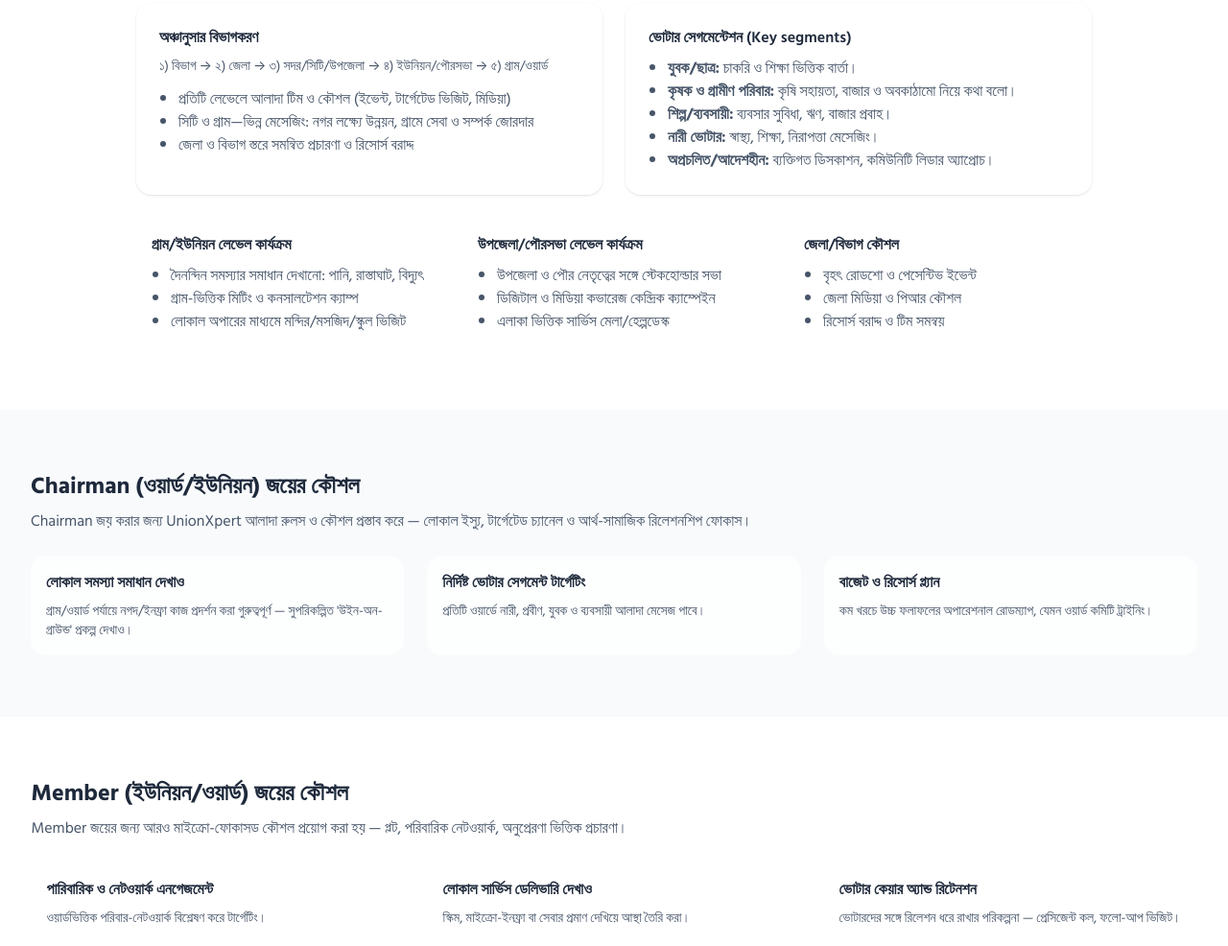
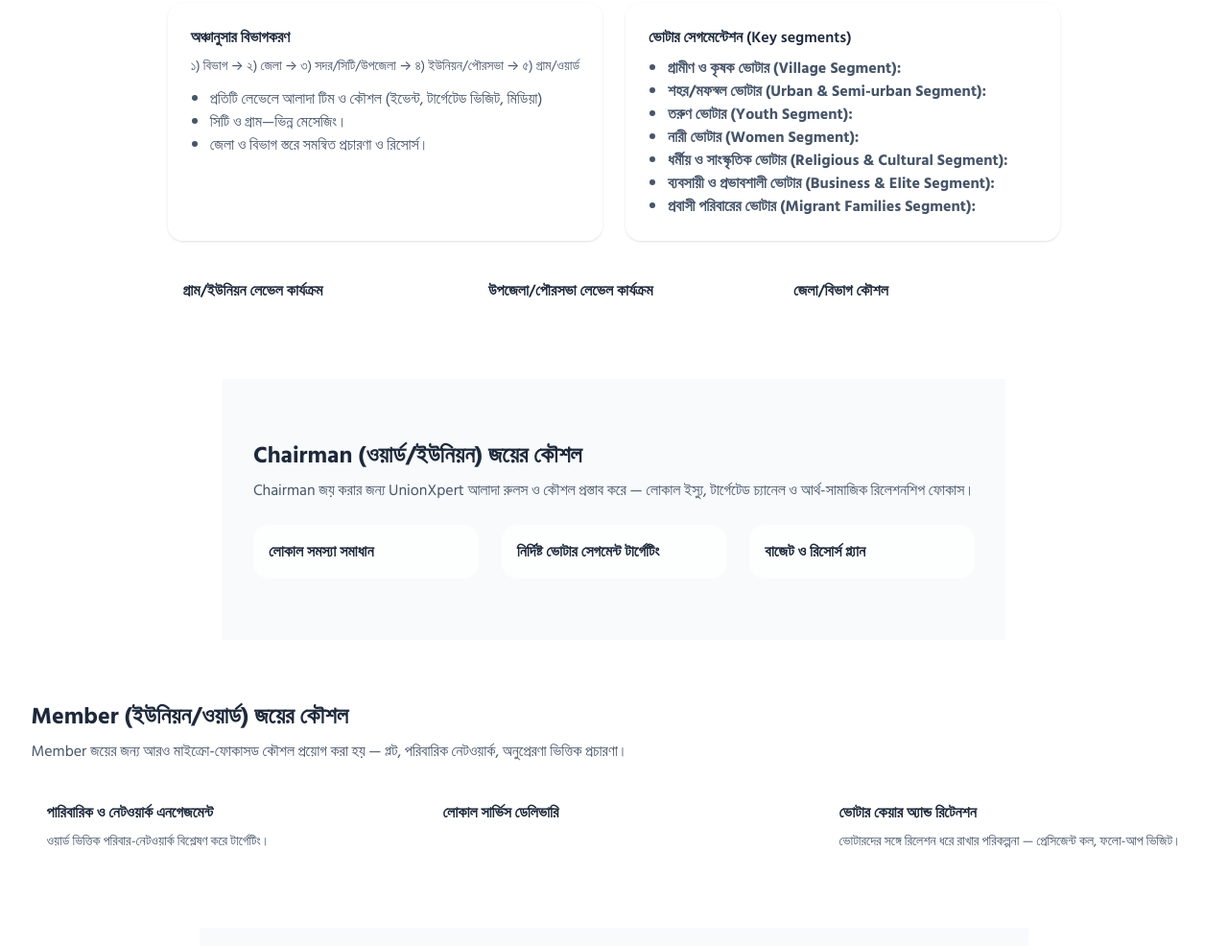
Before and after one commit to Anwar-hms/unionxpert_final, a plain HTML site: page index.html in a window 1280 px wide. Shown: the part 2033-3019 px from the top of the page at 96% size. Drawn offline with nearby package versions, Linux system fonts and the light colour scheme.

Commit message:
code update 18 date

```diff
--- a/index.html
+++ b/index.html
@@ -248,18 +248,12 @@
             </p>
 
             <ul class="mt-6 space-y-3">
+                <li class="p-4 bg-white/60 dark:bg-slate-800/60 rounded-lg"><span class="font-bold text-black">মিশন:</span> অভিজ্ঞ ও বিশেষজ্ঞ টিমের মাধ্যমে প্রার্থীদের বিজয়ী করার জন্য কাস্টমাইজড কৌশল তৈরি করা। গ্রাম থেকে জেলা পর্যন্ত প্রতিটি ভোটার সেগমেন্টের জন্য বাস্তবসম্মত ও কার্যকর প্রশিক্ষণ ও পরামর্শ প্রদান। মাঠ পর্যায়ে প্রার্থীদের সরাসরি সমর্থন এবং স্ট্র্যাটেজিক প্ল্যানিং নিশ্চিত করা। নির্বাচনী প্রচারণার প্রতিটি ধাপকে সুসংগঠিত ও ফলপ্রসূভাবে পরিচালনা করা।</li>
+
               <li class="p-4 bg-white/60 dark:bg-slate-800/60 rounded-lg"><span class="font-bold text-black">ভিশন:</span> UnionXpert হবে দেশের শীর্ষ নির্বাচনী প্রশিক্ষণ ও কৌশলগত পরামর্শ প্রতিষ্ঠান, যা প্রার্থীদের মাঠ পর্যায়ের বাস্তব অভিজ্ঞতা ও বিজয়ী কৌশল প্রদান করে।</li>
-              <li class="p-4 bg-white/60 dark:bg-slate-800/60 rounded-lg"><span class="font-bold text-black">মিশন:</span> অভিজ্ঞ ও বিশেষজ্ঞ টিমের মাধ্যমে প্রার্থীদের বিজয়ী করার জন্য কাস্টমাইজড কৌশল তৈরি করা।
-
-গ্রাম থেকে জেলা পর্যন্ত প্রতিটি ভোটার সেগমেন্টের জন্য বাস্তবসম্মত ও কার্যকর প্রশিক্ষণ ও পরামর্শ প্রদান।
-
-মাঠ পর্যায়ে প্রার্থীদের সরাসরি সমর্থন এবং স্ট্র্যাটেজিক প্ল্যানিং নিশ্চিত করা।
-
-নির্বাচনী প্রচারণার প্রতিটি ধাপকে সুসংগঠিত ও ফলপ্রসূভাবে পরিচালনা করা।</li>
-            </ul>
-          </div>
-
-          <div class="rounded-2xl overflow-hidden shadow-xl">
+               </ul>
+  </div>
+     <div class="rounded-2xl overflow-hidden shadow-xl">
             <img id="about-img" src="images/seccess arrow.jpg" alt="team" class="w-full h-72 object-cover"/>
           </div>
         </div>
@@ -279,19 +273,21 @@
 
             <ul class="mt-3 list-disc pl-5 text-slate-600 dark:text-slate-300">
               <li>প্রতিটি লেভেলে আলাদা টিম ও কৌশল (ইভেন্ট, টার্গেটেড ভিজিট, মিডিয়া)</li>
-              <li>সিটি ও গ্রাম—ভিন্ন মেসেজিং: নগর লক্ষ্যে উন্নয়ন, গ্রামে সেবা ও সম্পর্ক জোরদার</li>
-              <li>জেলা ও বিভাগ স্তরে সমন্বিত প্রচারণা ও রিসোর্স বরাদ্দ</li>
+              <li>সিটি ও গ্রাম—ভিন্ন মেসেজিং।</li>
+              <li>জেলা ও বিভাগ স্তরে সমন্বিত প্রচারণা ও রিসোর্স।</li>
             </ul>
           </div>
 
           <div class="p-6 bg-white/80 dark:bg-slate-800/60 rounded-2xl shadow">
             <h4 class="font-semibold">ভোটার সেগমেন্টেশন (Key segments)</h4>
             <ul class="mt-2 list-disc pl-5 text-slate-600 dark:text-slate-300">
-              <li><strong>যুবক/ছাত্র:</strong> চাকরি ও শিক্ষা ভিত্তিক বার্তা।</li>
-              <li><strong>কৃষক ও গ্রামীণ পরিবার:</strong> কৃষি সহায়তা, বাজার ও অবকাঠামো নিয়ে কথা বলো।</li>
-              <li><strong>শিল্প/ব্যবসায়ী:</strong> ব্যবসার সুবিধা, ঋণ, বাজার প্রবাহ।</li>
-              <li><strong>নারী ভোটার:</strong> স্বাস্থ্য, শিক্ষা, নিরাপত্তা মেসেজিং।</li>
-              <li><strong>অপ্রচলিত/আদেশহীন:</strong> ব্যক্তিগত ডিসকাশন, কমিউনিটি লিডার অ্যাপ্রোচ।</li>
+            <li><strong>গ্রামীণ ও কৃষক ভোটার (Village Segment):</strong></li>
+              <li><strong>শহর/মফস্বল ভোটার (Urban & Semi-urban Segment):</strong></li>
+              <li><strong>তরুণ ভোটার (Youth Segment):</strong></li>
+              <li><strong>নারী ভোটার (Women Segment):</strong></li>
+              <li><strong>ধর্মীয় ও সাংস্কৃতিক ভোটার (Religious & Cultural Segment):</strong></li>
+              <li><strong>ব্যবসায়ী ও প্রভাবশালী ভোটার (Business & Elite Segment):</strong></li>
+              <li><strong>প্রবাসী পরিবারের ভোটার (Migrant Families Segment):</strong></li>
             </ul>
           </div>
         </div>
@@ -299,29 +295,29 @@
         <div class="mt-6 grid gap-6 lg:grid-cols-3">
           <div class="p-4 bg-white/80 dark:bg-slate-800/60 rounded-2xl">
             <h5 class="font-semibold">গ্রাম/ইউনিয়ন লেভেল কার্যক্রম</h5>
-            <ul class="mt-2 list-disc pl-5 text-slate-600 dark:text-slate-300">
+            <!-- <ul class="mt-2 list-disc pl-5 text-slate-600 dark:text-slate-300">
               <li>দৈনন্দিন সমস্যার সমাধান দেখানো: পানি, রাস্তাঘাট, বিদ্যুৎ</li>
               <li>গ্রাম-ভিত্তিক মিটিং ও কনসালটেশন ক্যাম্প</li>
               <li>লোকাল অপারের মাধ্যমে মন্দির/মসজিদ/স্কুল ভিজিট</li>
-            </ul>
+            </ul> -->
           </div>
 
           <div class="p-4 bg-white/80 dark:bg-slate-800/60 rounded-2xl">
             <h5 class="font-semibold">উপজেলা/পৌরসভা লেভেল কার্যক্রম</h5>
-            <ul class="mt-2 list-disc pl-5 text-slate-600 dark:text-slate-300">
+            <!-- <ul class="mt-2 list-disc pl-5 text-slate-600 dark:text-slate-300">
               <li>উপজেলা ও পৌর নেতৃত্বের সঙ্গে স্টেকহোল্ডার সভা</li>
               <li>ডিজিটাল ও মিডিয়া কভারেজ কেন্দ্রিক ক্যাম্পেইন</li>
               <li>এলাকা ভিত্তিক সার্ভিস মেলা/হেল্পডেস্ক</li>
-            </ul>
+            </ul> -->
           </div>
 
           <div class="p-4 bg-white/80 dark:bg-slate-800/60 rounded-2xl">
             <h5 class="font-semibold">জেলা/বিভাগ কৌশল</h5>
-            <ul class="mt-2 list-disc pl-5 text-slate-600 dark:text-slate-300">
+            <!-- <ul class="mt-2 list-disc pl-5 text-slate-600 dark:text-slate-300">
               <li>বৃহৎ রোডশো ও পেসেন্টিভ ইভেন্ট</li>
               <li>জেলা মিডিয়া ও পিআর কৌশল</li>
               <li>রিসোর্স বরাদ্দ ও টিম সমন্বয়</li>
-            </ul>
+            </ul> -->
           </div>
         </div>
       </section>
@@ -333,18 +329,18 @@
 
         <div class="mt-6 grid gap-6 lg:grid-cols-3">
           <div class="p-4 bg-white/80 dark:bg-slate-800/60 rounded-2xl">
-            <h5 class="font-semibold">লোকাল সমস্যা সমাধান দেখাও</h5>
-            <p class="text-sm text-slate-600 dark:text-slate-300 mt-2">গ্রাম/ওয়ার্ড পর্যায়ে নগদ/ইনফ্রা কাজ প্রদর্শন করা গুরুত্বপূর্ণ — সুপরিকল্পিত 'উইন-অন-গ্রাউন্ড' প্রকল্প দেখাও।</p>
+            <h5 class="font-semibold">লোকাল সমস্যা সমাধান</h5>
+            <!-- <p class="text-sm text-slate-600 dark:text-slate-300 mt-2">গ্রাম/ওয়ার্ড পর্যায়ে নগদ/ইনফ্রা কাজ প্রদর্শন করা গুরুত্বপূর্ণ — সুপরিকল্পিত 'উইন-অন-গ্রাউন্ড' প্রকল্প দেখাও।</p> -->
           </div>
 
           <div class="p-4 bg-white/80 dark:bg-slate-800/60 rounded-2xl">
             <h5 class="font-semibold">নির্দিষ্ট ভোটার সেগমেন্ট টার্গেটিং</h5>
-            <p class="text-sm text-slate-600 dark:text-slate-300 mt-2">প্রতিটি ওয়ার্ডে নারী, প্রবীণ, যুবক ও ব্যবসায়ী আলাদা মেসেজ পাবে।</p>
+            <!-- <p class="text-sm text-slate-600 dark:text-slate-300 mt-2">প্রতিটি ওয়ার্ডে নারী, প্রবীণ, যুবক ও ব্যবসায়ী আলাদা মেসেজ পাবে।</p> -->
           </div>
 
           <div class="p-4 bg-white/80 dark:bg-slate-800/60 rounded-2xl">
             <h5 class="font-semibold">বাজেট ও রিসোর্স প্ল্যান</h5>
-            <p class="text-sm text-slate-600 dark:text-slate-300 mt-2">কম খরচে উচ্চ ফলাফলের অপারেশনাল রোডম্যাপ, যেমন ওয়ার্ড কমিটি ট্রাইনিং।</p>
+            <!-- <p class="text-sm text-slate-600 dark:text-slate-300 mt-2">কম খরচে উচ্চ ফলাফলের অপারেশনাল রোডম্যাপ, যেমন ওয়ার্ড কমিটি ট্রাইনিং।</p> -->
           </div>
         </div>
       </section>
@@ -357,11 +353,11 @@
         <div class="mt-6 grid gap-6 lg:grid-cols-3">
           <div class="p-4 bg-white/80 dark:bg-slate-800/60 rounded-2xl">
             <h5 class="font-semibold">পারিবারিক ও নেটওয়ার্ক এনগেজমেন্ট</h5>
-            <p class="text-sm mt-2 text-slate-600 dark:text-slate-300">ওয়ার্ডভিত্তিক পরিবার-নেটওয়ার্ক বিশ্লেষণ করে টার্গেটিং।</p>
+            <p class="text-sm mt-2 text-slate-600 dark:text-slate-300">ওয়ার্ড ভিত্তিক পরিবার-নেটওয়ার্ক বিশ্লেষণ করে টার্গেটিং।</p>
           </div>
           <div class="p-4 bg-white/80 dark:bg-slate-800/60 rounded-2xl">
-            <h5 class="font-semibold">লোকাল সার্ভিস ডেলিভারি দেখাও</h5>
-            <p class="text-sm mt-2 text-slate-600 dark:text-slate-300">স্কিম, মাইক্রো-ইনফ্রা বা সেবার প্রমাণ দেখিয়ে আস্থা তৈরি করা।</p>
+            <h5 class="font-semibold">লোকাল সার্ভিস ডেলিভারি</h5>
+            <!-- <p class="text-sm mt-2 text-slate-600 dark:text-slate-300">স্কিম, মাইক্রো-ইনফ্রা বা সেবার প্রমাণ দেখিয়ে আস্থা তৈরি করা।</p> -->
           </div>
           <div class="p-4 bg-white/80 dark:bg-slate-800/60 rounded-2xl">
             <h5 class="font-semibold">ভোটার কেয়ার অ্যান্ড রিটেনশন</h5>
@@ -374,9 +370,9 @@
       <!-- ... (rest of page kept intact) ... -->
 
       <!-- Case studies with replaceable images -->
-      <section id="cases" class="max-w-7xl mx-auto px-4 sm:px-6 lg:px-8 py-12">
+      <!-- <section id="cases" class="max-w-7xl mx-auto px-4 sm:px-6 lg:px-8 py-12">
         <h3 class="text-2xl font-bold">কেস স্টাডি</h3>
-        <p class="text-slate-600 dark:text-slate-300 mt-2">কয়েকটি প্রকৃত উদাহরণ — ছবি ক্লিক করে আপলোড করে বদলাতে পারবে।</p>
+        <p class="text-slate-600 dark:text-slate-300 mt-2">কয়েকটি প্রকৃত উদাহরণ —</p>
 
         <div class="mt-6 grid gap-6 sm:grid-cols-2 lg:grid-cols-3">
           <article class="p-4 bg-white/80 dark:bg-slate-800/60 rounded-2xl shadow">
@@ -397,7 +393,7 @@
             <p class="text-sm text-slate-600 dark:text-slate-300 mt-2">টিম দক্ষতা ও ফিল্ড অপারেশনের কার্যকারিতা বেড়েছে।</p>
           </article>
         </div>
-      </section>
+      </section> -->
 
       <!-- Gallery -->
       <section id="gallery" class="max-w-7xl mx-auto px-4 sm:px-6 lg:px-8 py-12 bg-slate-50 dark:bg-slate-900/10">
@@ -414,32 +410,32 @@
       <!-- Team -->
       <section id="team" class="max-w-7xl mx-auto px-4 sm:px-6 lg:px-8 py-12 lg:py-16">
         <h3 class="text-2xl font-bold">আমাদের টিম</h3>
-        <p class="text-slate-600 dark:text-slate-300 mt-2">দক্ষ এবং মাঠভিত্তিক টিম — সরাসরি যোগাযোগ করো:</p>
+        <p class="text-slate-600 dark:text-slate-300 mt-2">দক্ষ এবং মাঠভিত্তিক টিম — সরাসরি যোগাযোগ করুন:</p>
 
         <div class="mt-6 grid gap-6 sm:grid-cols-2 lg:grid-cols-4">
           <div class="p-4 bg-white/80 dark:bg-slate-800/60 rounded-2xl shadow text-center">
-            <img id="team1-img" src="https://via.placeholder.com/200x200.png?text=Sikder" alt="Sikder Sahuddin Shihab" class="mx-auto w-28 h-28 rounded-full object-cover shadow"/>
+            <img id="team1-img" src="images/Shihab_bhai.png" alt="Sikder Sahuddin Shihab" class="mx-auto w-28 h-[130px] rounded-full object-cover shadow"/>
             <div class="text-lg font-semibold mt-3">Sikder Sahuddin Shihab</div>
             <div class="text-sm text-slate-600 dark:text-slate-300 mt-1">Managing Director</div>
             <div class="mt-2 text-indigo-600 font-medium">01613966492</div>
           </div>
 
           <div class="p-4 bg-white/80 dark:bg-slate-800/60 rounded-2xl shadow text-center">
-            <img id="team2-img" src="https://via.placeholder.com/200x200.png?text=Enamul" alt="Engr. Khandoker Enamul Hoque" class="mx-auto w-28 h-28 rounded-full object-cover shadow"/>
+            <img id="team2-img" src="images/Enam Vai.jpg" alt="Engr. Khandoker Enamul Hoque" class="mx-auto w-28 h-[130px] rounded-full object-cover shadow"/>
             <div class="text-lg font-semibold mt-3">Engr. Khandoker Enamul Hoque</div>
             <div class="text-sm text-slate-600 dark:text-slate-300 mt-1">Director</div>
             <div class="mt-2 text-indigo-600 font-medium">01613966482</div>
           </div>
 
           <div class="p-4 bg-white/80 dark:bg-slate-800/60 rounded-2xl shadow text-center">
-            <img id="team3-img" src="https://via.placeholder.com/200x200.png?text=Anayetur" alt="Engr. Anayetur Rahman" class="mx-auto w-28 h-28 rounded-full object-cover shadow"/>
+            <img id="team3-img" src="images/Enayet.png" alt="Engr. Anayetur Rahman" class="mx-auto w-28 h-[130px] rounded-full object-cover shadow"/>
             <div class="text-lg font-semibold mt-3">Engr. Anayetur Rahman</div>
             <div class="text-sm text-slate-600 dark:text-slate-300 mt-1">Director</div>
             <div class="mt-2 text-indigo-600 font-medium">01613966482</div>
           </div>
 
           <div class="p-4 bg-white/80 dark:bg-slate-800/60 rounded-2xl shadow text-center">
-            <img id="team4-img" src="https://via.placeholder.com/200x200.png?text=Anwar" alt="Anwar H M S" class="mx-auto w-28 h-28 rounded-full object-cover shadow"/>
+            <img id="team4-img" src="images/HMS.png" alt="Anwar H M S" class="mx-auto w-28 h-[130px] rounded-full object-cover shadow"/>
             <div class="text-lg font-semibold mt-3">Anwar H M S</div>
             <div class="text-sm text-slate-600 dark:text-slate-300 mt-1">Director</div>
             <div class="mt-2 text-indigo-600 font-medium">01613966482</div>
```
Also changed, not shown: images/man arrow.jpg (added).
